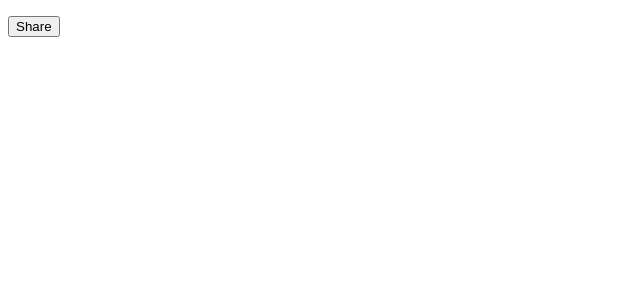
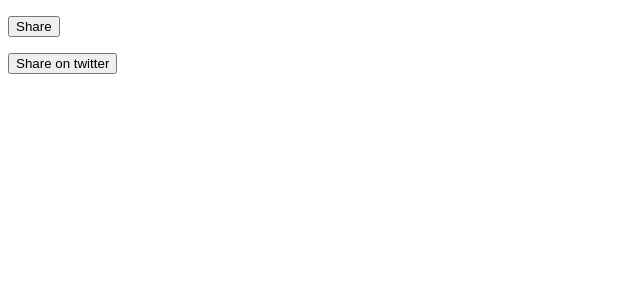
Before and after one commit to mbj36/vue-socialmedia-share, a Vue app: page / in a window 1280 px wide. Shown: the top 300 px of the page, without its empty margins (0-640 px from the left). Built offline with nearby package versions, Linux system fonts and the light colour scheme.

Commit message:
Twitter share

```diff
--- a/src/App.vue
+++ b/src/App.vue
@@ -1,16 +1,19 @@
 <template>
   <div id="app">
-    <facebook url="https://google.com" quote="Hello World"></facebook>
+    <facebook url="https://google.com"></facebook>
+    <twitter url="https://github.com/mbj36" title="Check me on Github"></twitter>
   </div>
 </template>
 
 <script>
   import Facebook from './components/Facebook.vue';
+  import Twitter from './components/Twitter';
 
   export default {
     name: 'app',
     components: {
-      Facebook
+      Facebook,
+      Twitter
     }
   };
 </script>
--- /dev/null
+++ b/src/components/Twitter.vue
@@ -0,0 +1,33 @@
+<template>
+    <p>
+        <button @click="twitterLink(url, {title})">Share on twitter</button>
+    </p>
+</template>
+
+<script>
+    import objectToGetParams from '../utils/objectToGetParams';
+    export default {
+      methods: {
+        twitterLink(url, { title }) {
+          window.open(
+            'https://www.twitter.com/share' +
+              objectToGetParams({
+                u: url,
+                text: title
+              }),
+            '__blank'
+          );
+        }
+      },
+      props: {
+        url: {
+          required: true,
+          type: String
+        },
+        title: {
+          required: false,
+          type: String
+        }
+      }
+    };
+</script>
--- a/src/components/index.js
+++ b/src/components/index.js
@@ -1,7 +1,9 @@
 import Facebook from './Facebook';
+import Twitter from './Twitter';
 
 const components = {
-  Facebook
+  Facebook,
+  Twitter
 };
 
 export default components;
```
